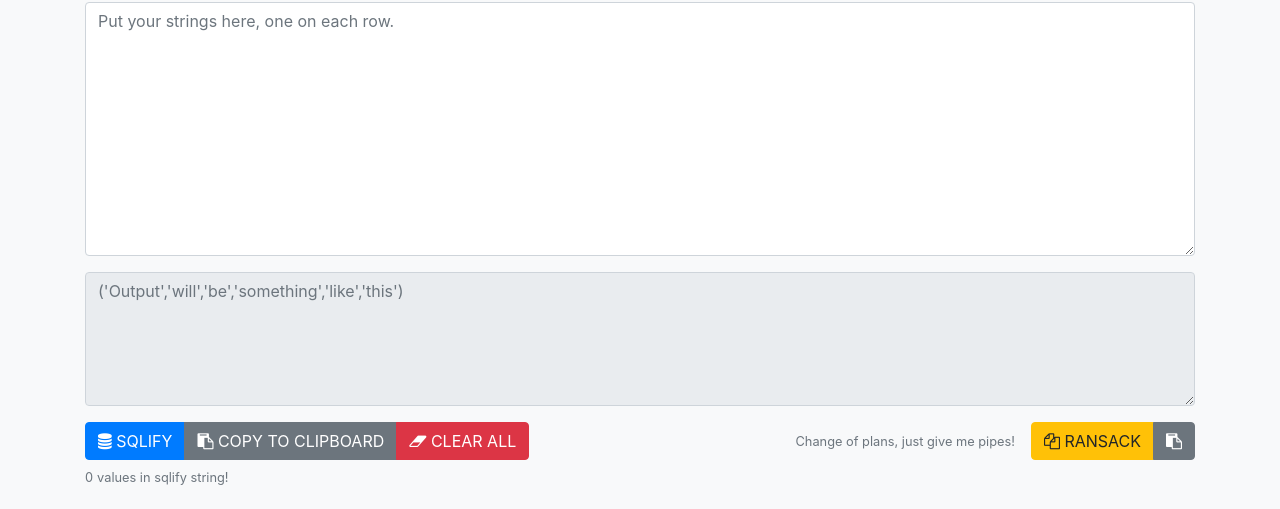
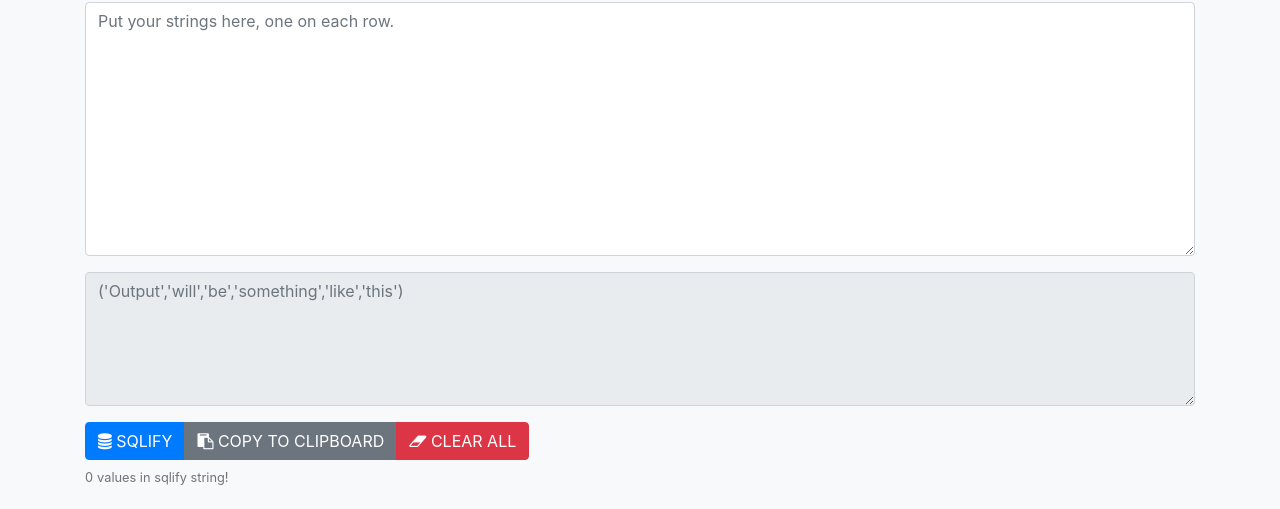
Before and after one commit to PROOHF/sqlify, a plain HTML site: page index.html in a window 1280 px wide. Shown: the part 100-609 px from the top of the page. Drawn offline with nearby package versions, Linux system fonts and the light colour scheme.

Commit message:
Removed function that converted to pipe

```diff
--- a/index.html
+++ b/index.html
@@ -56,19 +56,6 @@
               <i class="fa fa-eraser" aria-hidden="true"></i> CLEAR ALL
             </button>
           </div>
-          <form class="form-inline">
-            <div class="form-group">
-              <small class="text-muted mx-sm-3">Change of plans, just give me pipes!</small>
-              <div class="btn-group" role="group">
-              <button type="button" class="btn btn-warning" onclick="changeToPipesInstead()">
-                <i class="fa fa-files-o" aria-hidden="true"></i> RANSACK
-              </button>
-              <button type="button" class="btn btn-secondary" onclick="copyOutputToClipboard()">
-                <i class="fa fa-clipboard" aria-hidden="true"></i>
-              </button>
-              </div>
-            </div>
-          </form>
         </div>
       </div>
     </div> <!-- Row End -->
--- a/js/scripts.js
+++ b/js/scripts.js
@@ -61,14 +61,3 @@ function clearTextareas() {
     outputTextarea.style.color = okColor;
     valueCountLabel.innerHTML = "0"
 }
-
-function changeToPipesInstead() {
-    var ransackString = document.getElementById('output').value;
-    if (!ransackString || ransackString.includes("|")) {
-    } else {
-    var ransackString = ransackString.replace(/','/g, "|");
-    var ransackString = ransackString.substring(2);
-    var ransackString = ransackString.substring(0, ransackString.length - 2);
-    document.getElementById("output").value = ransackString;
-    }
-}
```
